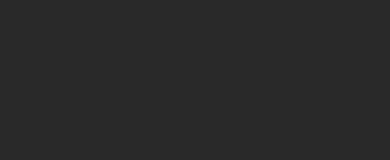
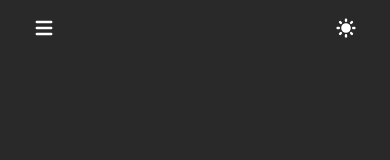
Before and after one commit to r1shabhpahwa/brave-visitor-classification, a React (Vite) app in the folder frontend/: page / in a window 390 px wide. Shown: the top 160 px of the page. Built offline with nearby package versions, Linux system fonts and the light colour scheme.

Commit message:
navbar fix + keyword adjustment

```diff
--- a/frontend/src/components/NavBar/index.jsx
+++ b/frontend/src/components/NavBar/index.jsx
@@ -1,6 +1,6 @@
-import { useDispatch, useSelector } from 'react-redux';
+import { useDispatch } from 'react-redux';
 import React, { useState, useEffect } from "react";
-import { MoonIcon, SunIcon } from "@heroicons/react/solid";
+import { MoonIcon, SunIcon, MenuIcon, XIcon } from "@heroicons/react/solid";
 import { motion } from "framer-motion";
 import useDarkMode from "../../hooks/useDarkMode";
 import { setQuestions, setLoading, setError } from '../../questionsSlice';
@@ -21,6 +21,7 @@ export default function NavBar() {
   const handleMode = () => setDarkTheme(!darkTheme);
   const dispatch = useDispatch();
   const [addBlur, setAddBlur] = useState(false);
+  const [mobileMenuOpen, setMobileMenuOpen] = useState(false);
 
   const addBlurScroll = () => {
     if (window.scrollY >= 100) {
@@ -63,7 +64,7 @@ export default function NavBar() {
 
   return (
     <div
-      className={` ${
+      className={`${
         addBlur && "drop-shadow-lg backdrop-blur-md"
       } fixed top-0 w-full z-[100] transition-all duration-300`}
     >
@@ -74,7 +75,20 @@ export default function NavBar() {
         transition={{ type: "linear", duration: 0.5 }}
         className="container"
       >
-        <div className="flex justify-end items-center px-0 py-4 gap-4 sm:px-6 lg:py-8 lg:gap-10">
+        <div className="flex justify-between items-center px-4 py-4 sm:px-6 lg:py-8 lg:gap-10">
+          {/* Hamburger Icon for Mobile View */}
+          <button
+            className="lg:hidden text-primary dark:text-white"
+            onClick={() => setMobileMenuOpen(!mobileMenuOpen)}
+          >
+            {mobileMenuOpen ? (
+              <XIcon className="h-6 w-6" />
+            ) : (
+              <MenuIcon className="h-6 w-6" />
+            )}
+          </button>
+
+          {/* Desktop Navigation Links */}
           <nav className="hidden space-x-6 lg:flex lg:space-x-10">
             {navlinks.map((navlink) => (
               <a
@@ -96,6 +110,8 @@ export default function NavBar() {
               Download Response
             </button>
           </nav>
+
+          {/* Dark Mode Toggle */}
           <motion.div
             initial={{ opacity: 0, scale: 0.5 }}
             animate={{ opacity: 1, scale: 1 }}
@@ -112,7 +128,7 @@ export default function NavBar() {
               },
             }}
             whileTap={{ y: -5 }}
-            className="text-primary hidden transition-opacity lg:block dark:text-white"
+            className="text-primary transition-opacity lg:block dark:text-white"
             onClick={handleMode}
           >
             {darkTheme ? (
@@ -122,6 +138,27 @@ export default function NavBar() {
             )}
           </motion.div>
         </div>
+
+        {/* Mobile Navigation Links */}
+        {mobileMenuOpen && (
+          <div className="lg:hidden flex flex-col items-start space-y-4 px-4 pt-4 pb-2">
+            {navlinks.map((navlink) => (
+              <a
+                key={navlink.name}
+                href={navlink.href}
+                className="text-base font-medium text-primary dark:text-white"
+              >
+                {navlink.name}
+              </a>
+            ))}
+            <button
+              onClick={handleGetCsv}
+              className="text-base font-medium text-primary dark:text-white"
+            >
+              Download Response
+            </button>
+          </div>
+        )}
       </motion.div>
     </div>
   );
```
Also changed, not shown: 1 other file (tests, documents, lock files or other folders).
